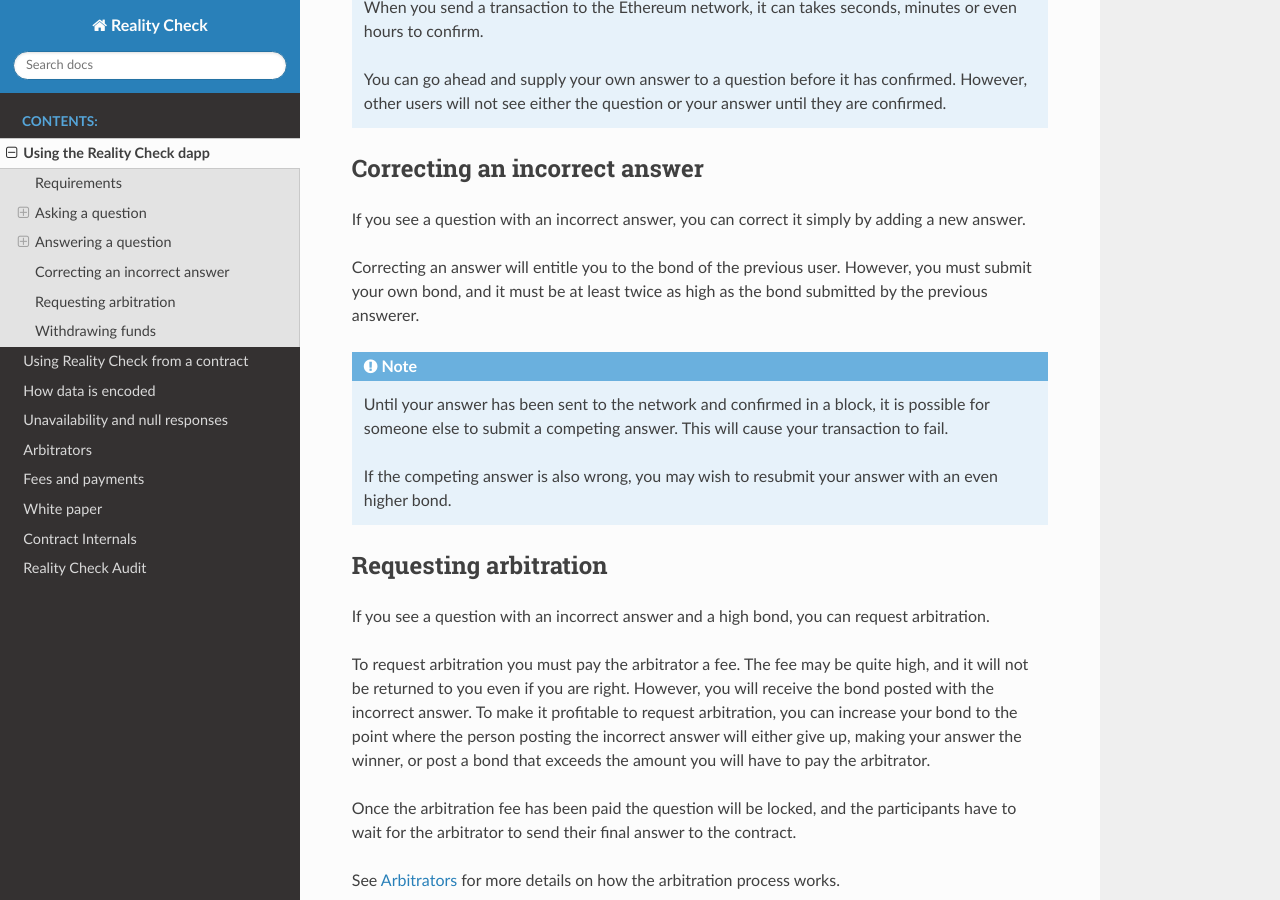
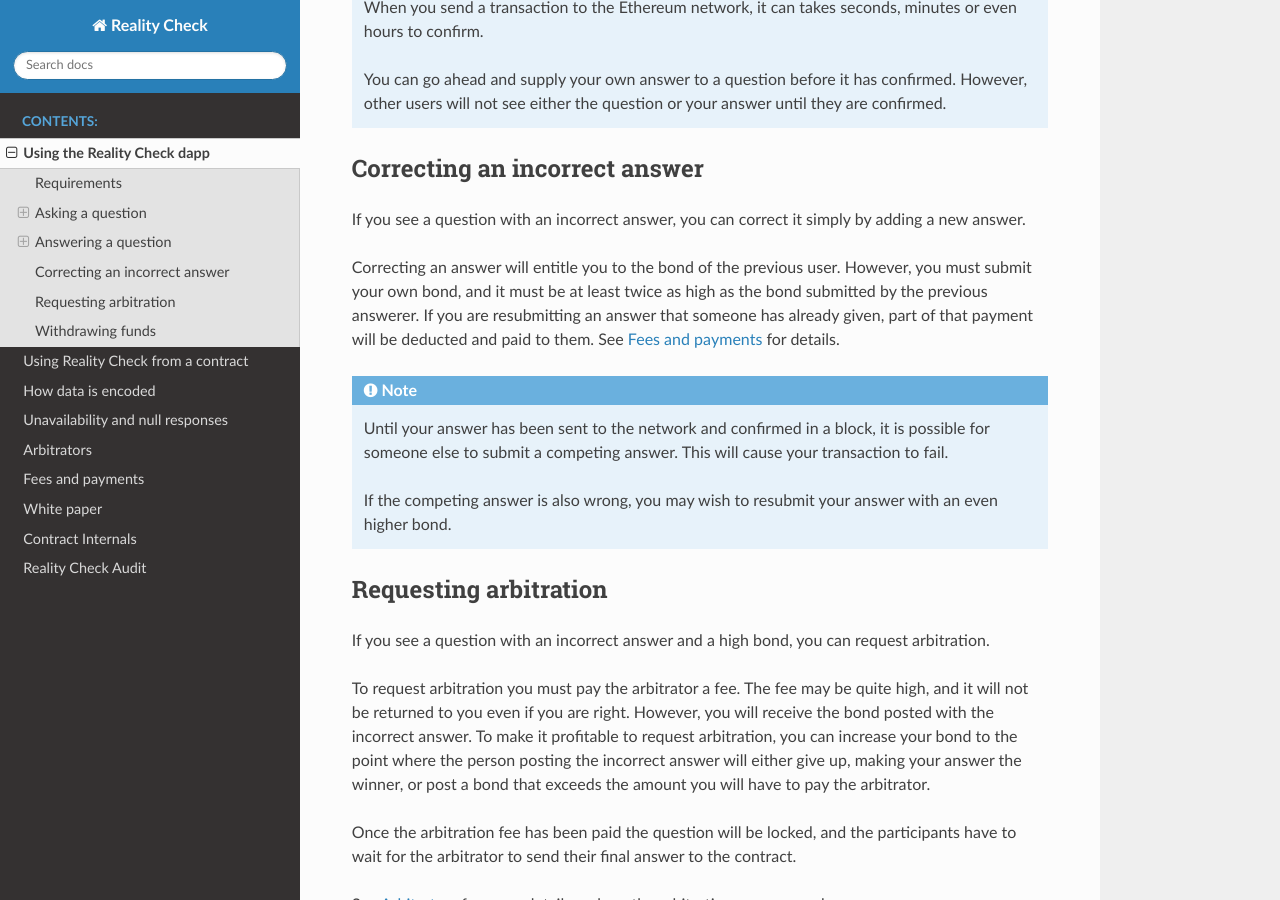
Before and after one commit to RealityETH/reality-eth-monorepo, a Sphinx documentation site: the page built from packages/dapp/docs/dapp.rst, in a window 1280 px wide and 900 px high, scrolled down 2266 px. Built offline with Sphinx 7.4.7 and the Read the Docs theme 2.0.0, drawn with Linux system fonts in a browser that asks for light colours.

Commit message:
Mention the takeover fee

```diff
--- a/packages/dapp/docs/dapp.rst
+++ b/packages/dapp/docs/dapp.rst
@@ -85,7 +85,7 @@
 
 If you see a question with an incorrect answer, you can correct it simply by adding a new answer.
 
-Correcting an answer will entitle you to the bond of the previous user. However, you must submit your own bond, and it must be at least twice as high as the bond submitted by the previous answerer.
+Correcting an answer will entitle you to the bond of the previous user. However, you must submit your own bond, and it must be at least twice as high as the bond submitted by the previous answerer. If you are resubmitting an answer that someone has already given, part of that payment will be deducted and paid to them. See :doc:`fees` for details.
 
 .. note:: Until your answer has been sent to the network and confirmed in a block, it is possible for someone else to submit a competing answer.
           This will cause your transaction to fail.
```
